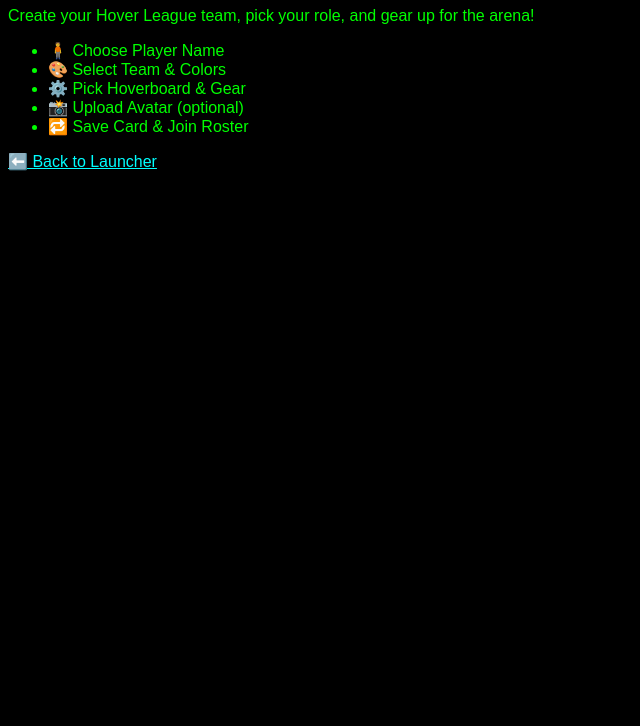
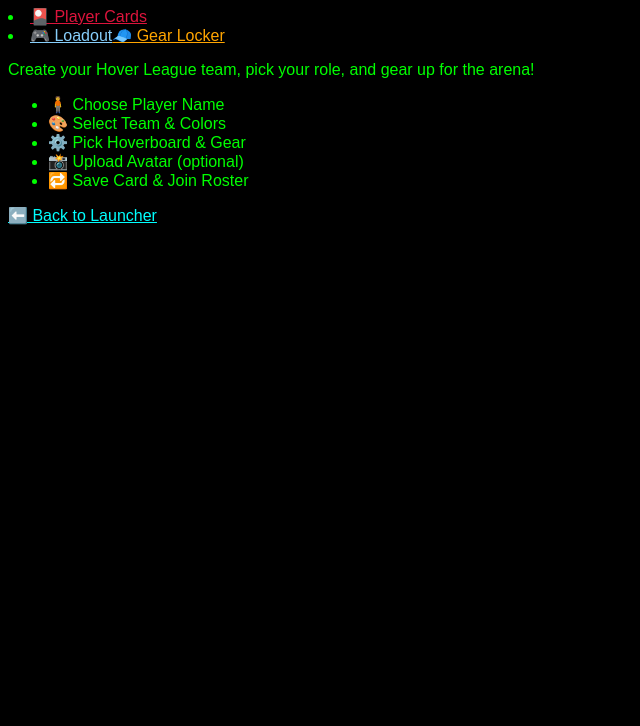
Before and after one commit to Staal1984/Caging_The_Spirit_Within_Final, a plain HTML site: page TeamBuilder/index.html in a window 1280 px wide. Shown: the part 74-800 px from the top of the page, without its empty margins (0-640 px from the left). Drawn offline with Linux system fonts and the light colour scheme.

Commit message:
Update index.html

```diff
--- a/TeamBuilder/index.html
+++ b/TeamBuilder/index.html
@@ -4,8 +4,8 @@
   <title>Team Builder</title>
 </head>
 <body style="background-color: black; color: lime; font-family: Arial, sans-serif;">
-  <h1>🛠️ Team Builder</h1>
-  <p>Create your Hover League team, pick your role, and gear up for the arena!</p>
+  <h1>🛠️ Team Builder</h1><li><a href="../PlayerCards/index.html" style="color: crimson;">🎴 Player Cards</a></li>
+  <li><a href="../Loadout/index.html" style="color: lightskyblue;">🎮 Loadout</<li><a href="../GearLocker/index.html" style="color: orange;">🧢 Gear Locker</a></li><p>Create your Hover League team, pick your role, and gear up for the arena!</p>
   <ul>
     <li>🧍 Choose Player Name</li>
     <li>🎨 Select Team & Colors</li>
```
